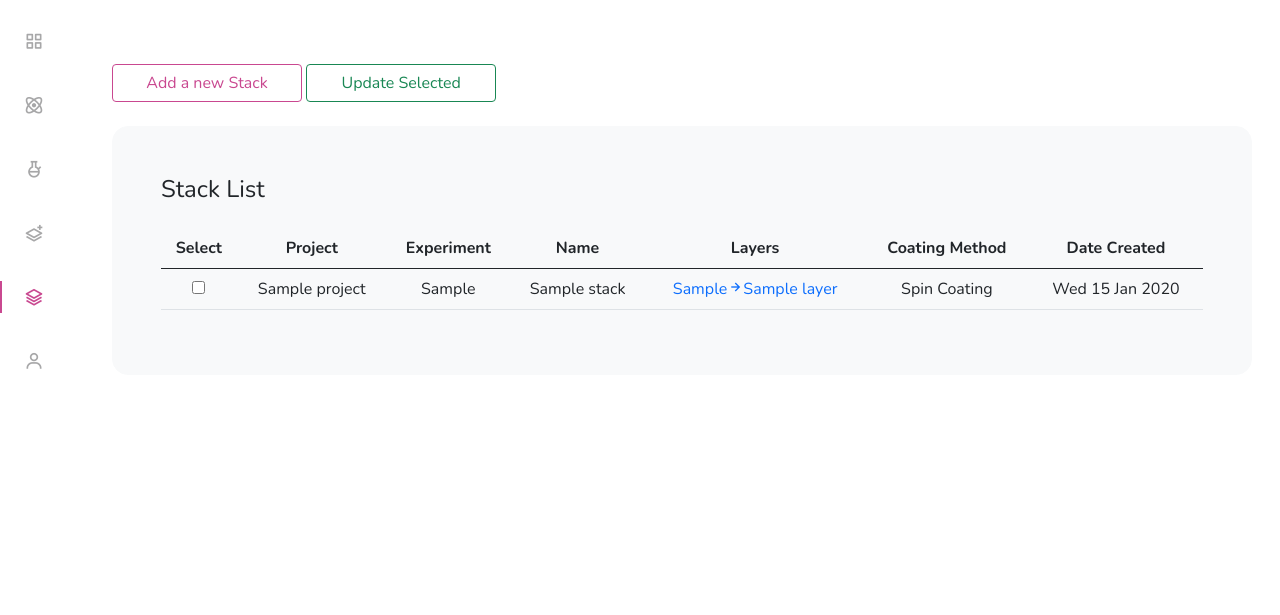
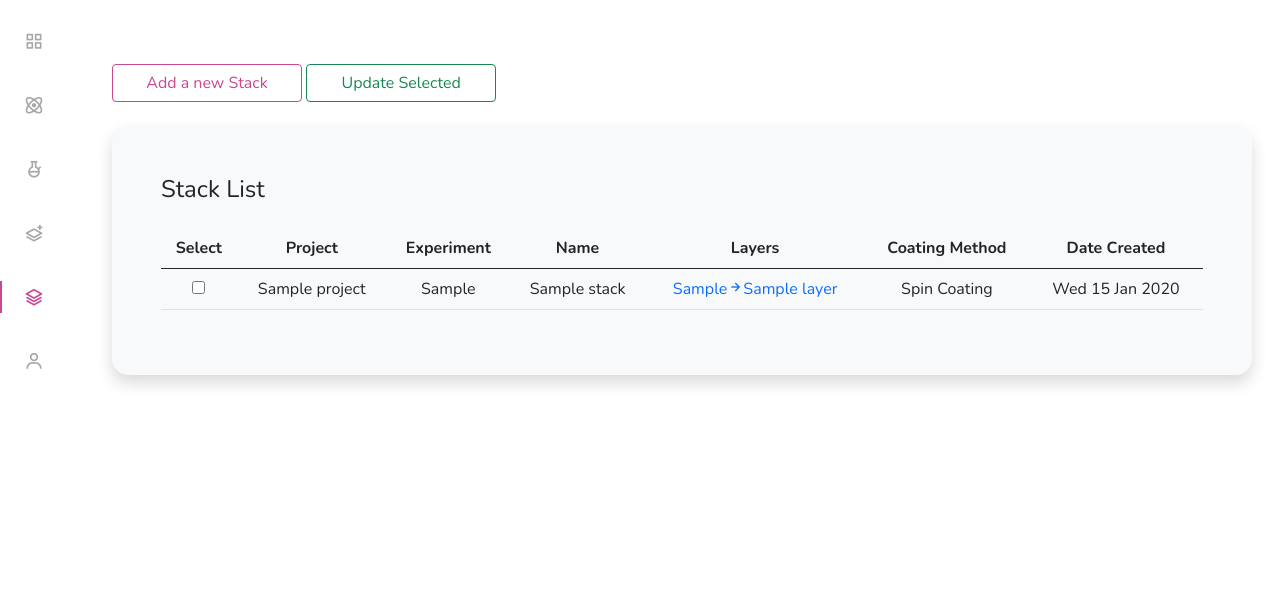
Before and after one commit to patidarrahul/redmap, a Django app: page /stack/ in a window 1280 px wide. Shown: the part 64-679 px from the top of the page. Run offline with Django 4.2, Linux system fonts and the light colour scheme; a user stored in the database is signed in; tables that the repository leaves empty hold one stand-in row (values such as "Sample post").

Commit message:
added style element

```diff
--- a/templates/stack.html
+++ b/templates/stack.html
@@ -9,7 +9,7 @@
       Update Selected
     </button>
   </div>
-  <div class="card mb-4 mt-4">
+  <div class="card shadow mb-4 mt-4">
 
     <div class="card-body">
       <h4 class="mb-4">Stack List</h4>
--- a/templates/update-stack.html
+++ b/templates/update-stack.html
@@ -1,6 +1,6 @@
 {% extends 'base.html'%} {% load static %} {% block content %}
 <div class="container-fluid mx-auto" style="position: absolute; top: 40px">
-  <div class="card mt-4 shadow-lg" style="border-radius: 15px">
+  <div class="card mt-4 shadow" style="border-radius: 15px">
 
     <div class="card-body">
       <h4 class="mb-4">Update Stack</h4>
```
